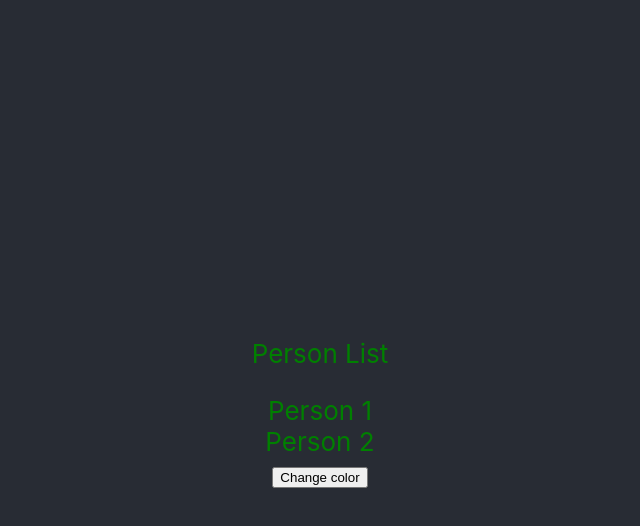
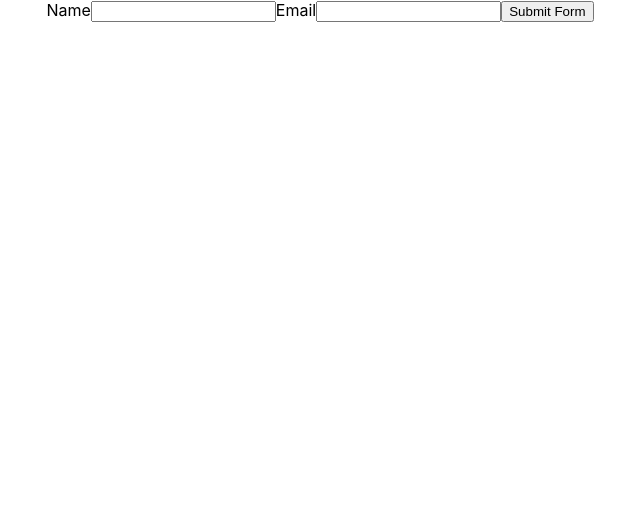
Before and after one commit to faviolla/reactjs, a React (Create React App) app: page / in a window 1280 px wide. Shown: the top 526 px of the page, without its empty margins (320-960 px from the left). Built offline with nearby package versions, Linux system fonts and the light colour scheme.

Commit message:
Form. useRef.

```diff
--- a/src/App.js
+++ b/src/App.js
@@ -1,5 +1,6 @@
 import { useRef, useState } from "react";
 import PersonList from "./components/PersonList/PersonList";
+import UncontrolledForm from "./components/UncontrolledForms/UncontrolledForm";
 import "./App.css";
 
 function App() {
@@ -12,12 +13,13 @@ function App() {
 
   return (
     <div className="App">
-      <header className="App-header">
-        {/* <input type="text" ref={inputRef} />
+      {/* <header className="App-header"> */}
+      {/* <input type="text" ref={inputRef} />
         <p>Text</p>
         <button onClick={handleFocus}>Focus me</button> */}
-        <PersonList />
-      </header>
+      {/* <PersonList /> */}
+      {/* </header> */}
+      <UncontrolledForm />
     </div>
   );
 }
--- /dev/null
+++ b/src/components/UncontrolledForms/UncontrolledForm.js
@@ -0,0 +1,23 @@
+import { useRef } from "react";
+
+const UncontrolledForm = () => {
+  const formRef = useRef(null);
+  const handleSubmit = (event) => {
+    event.preventDefault();
+    // const name = event.target.firstName.value;
+    // const email = event.target.email.value;
+    console.log(formRef.current.firstName.value);
+    console.log(formRef.current.email.value);
+  };
+  return (
+    <form ref={formRef} onSubmit={handleSubmit}>
+      <label htmlFor="firstName">Name</label>
+      <input type="text" name="firstName" id="firstName" />
+      <label htmlFor="email">Email</label>
+      <input type="email" name="email" id="email" />
+      <button type="submit">Submit Form</button>
+    </form>
+  );
+};
+
+export default UncontrolledForm;
```
